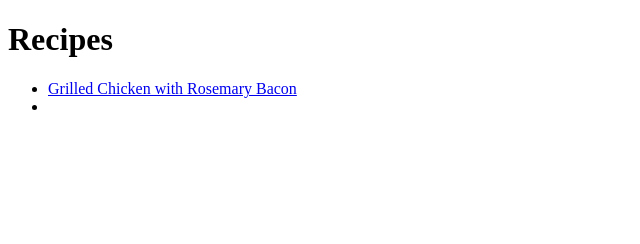
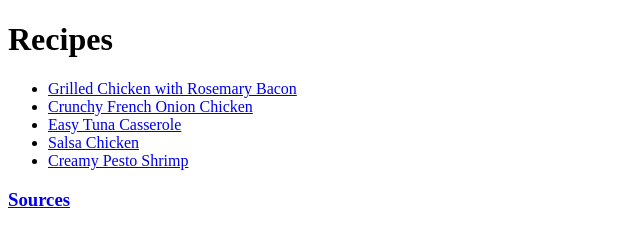
Before and after one commit to jayjayclark96/odin-recipes, a plain HTML site: page index.html in a window 1280 px wide. Shown: the whole page, without its empty margins (0-640 px from the left). Drawn offline with Linux system fonts and the light colour scheme.

Commit message:
Edit index.html

```diff
--- a/index.html
+++ b/index.html
@@ -9,7 +9,11 @@
     <h1>Recipes</h1>
     <ul>
         <li><a href="recipes/grilled-chicken.html">Grilled Chicken with Rosemary Bacon</a></li>
-        <li></li>
+        <li><a href="recipes/onion-chicken.html">Crunchy French Onion Chicken</a></li>
+        <li><a href="recipes/tuna-casserole.html">Easy Tuna Casserole</a></li>
+        <li><a href="recipes/salsa-chicken.html">Salsa Chicken</a></li>
+        <li><a href="recipes/pesto-shrimp.html">Creamy Pesto Shrimp</a></li>
     </ul>
+    <h3><a href="https://www.allrecipes.com/easy-summer-dinner-recipes-11973304">Sources</a></h3>
 </body>
 </html>
```
